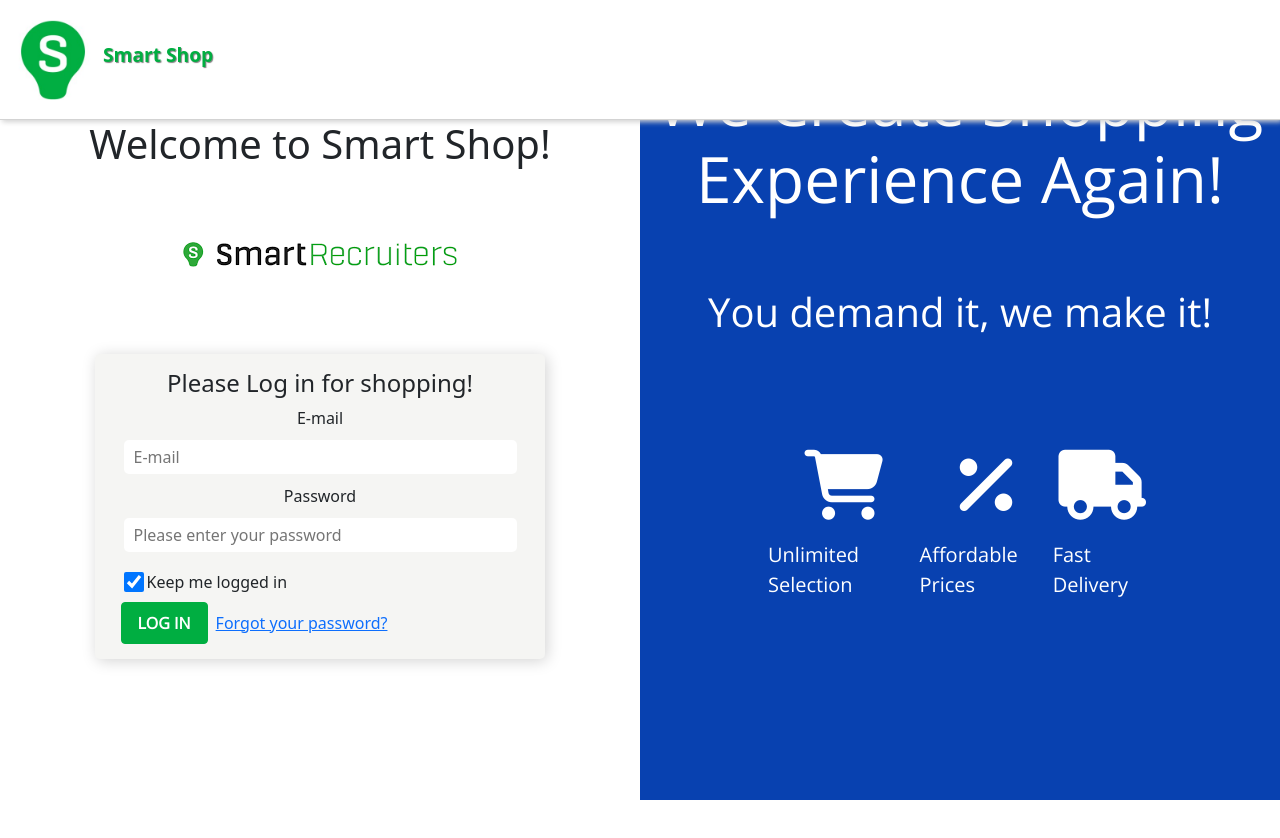
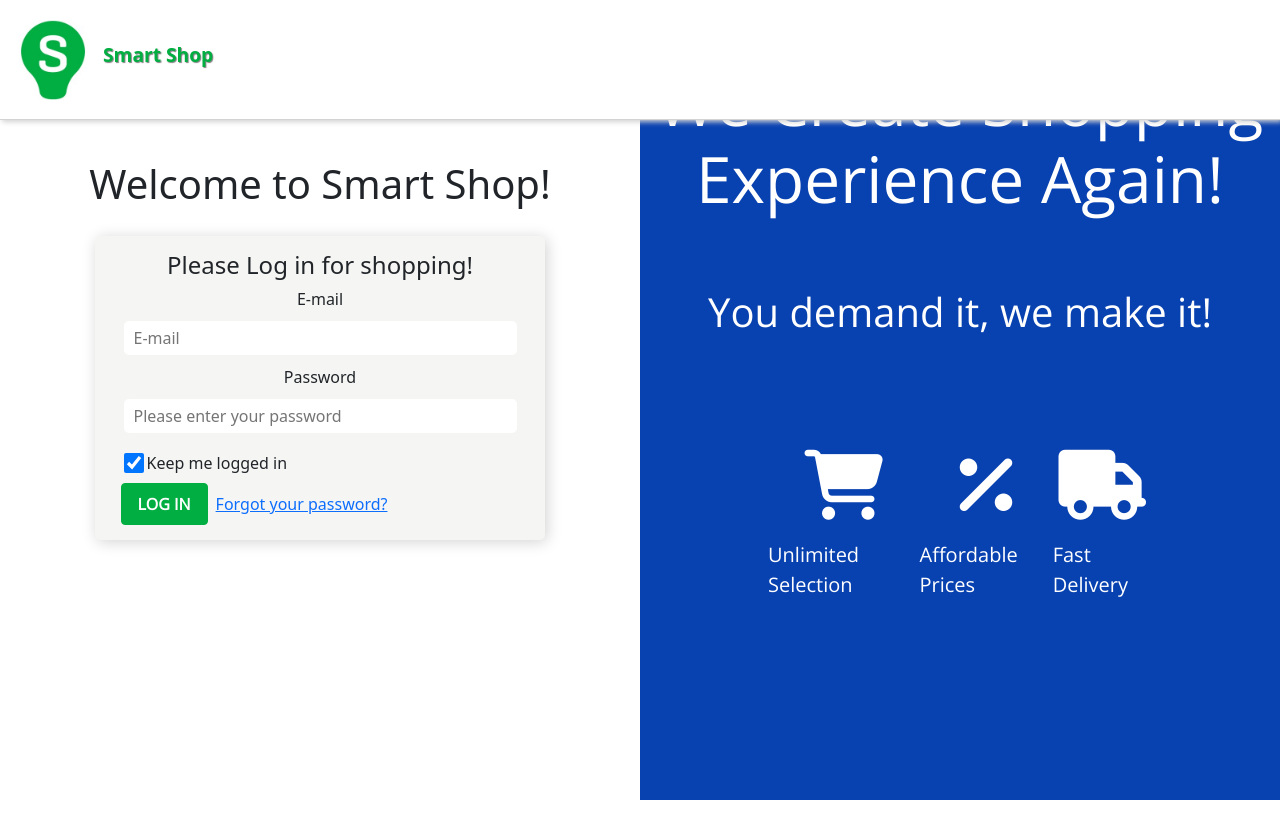
Before and after one commit to muratcanoncu/E-Commerce, a React (Create React App) app: page / in a window 1280 px wide. Shown: the top 838 px of the page. After the commit the page ends 800 px from the top, so only its background shows below. Built offline with nearby package versions, Linux system fonts and the light colour scheme; no server answers.

Commit message:
logo removed

```diff
--- a/src/Components/Login/Login.js
+++ b/src/Components/Login/Login.js
@@ -5,6 +5,7 @@ import SmartLogo from "../Assets/SmartLogo.jpeg";
 // Images
 
 import SmartLoginLogo from "../Assets/smartRecruitersLoginLofo.png";
+import { Alert } from "bootstrap";
 function Login() {
   const [formData, setFormData] = useState({ userEmail: "", userPassword: "" });
   const [noLoginData, setNoLoginData] = useState(false);
@@ -23,6 +24,7 @@ function Login() {
       }, 2000);
     }
   };
+
   return (
     <main className="login">
       <nav className="navbar d-flex justify-content-between align-items-center px-2">
@@ -35,7 +37,7 @@ function Login() {
       <div className="content__section">
         <div className="form__side">
           <h1>Welcome to Smart Shop!</h1>
-          <img src={SmartLoginLogo}></img>
+          {/* <img src={SmartLoginLogo}></img> */}
           <form
             className="login__form d-flex justify-content-between flex-column align-items-center"
             onSubmit={(e) => {
```
